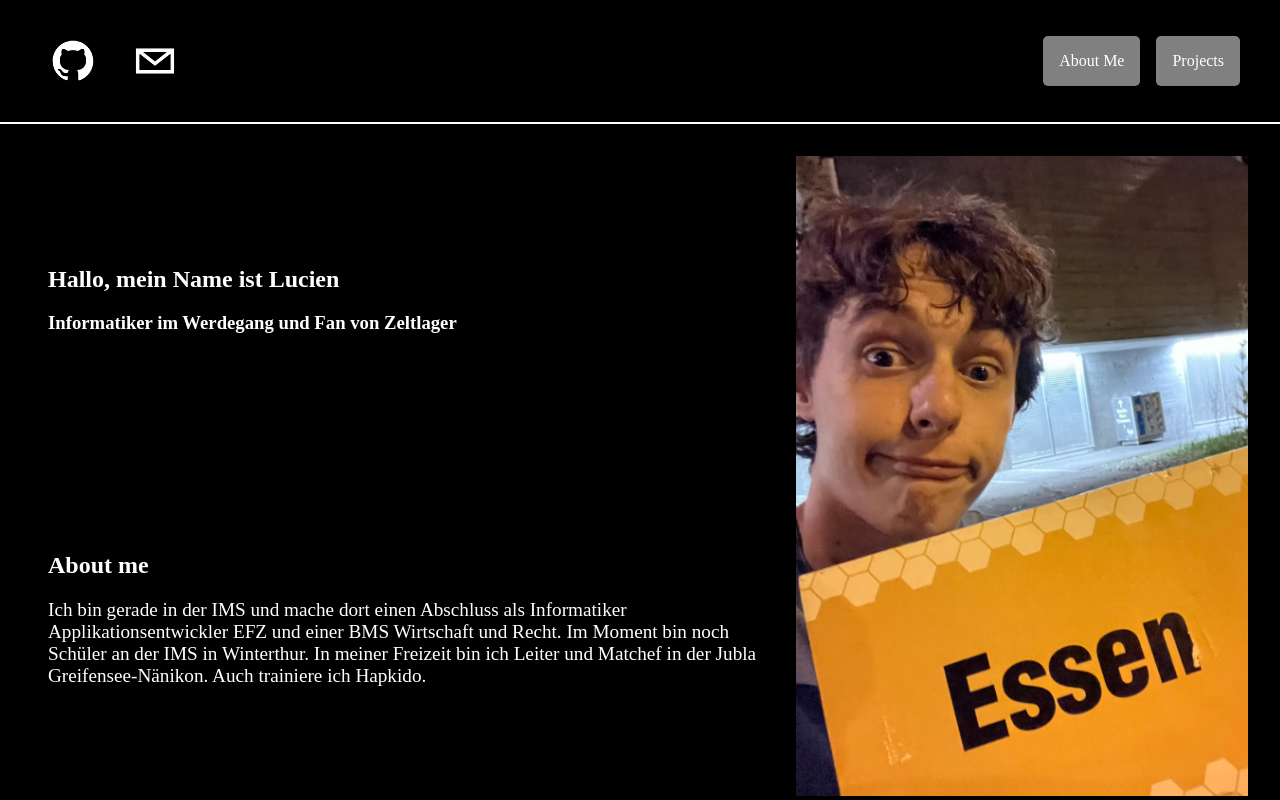
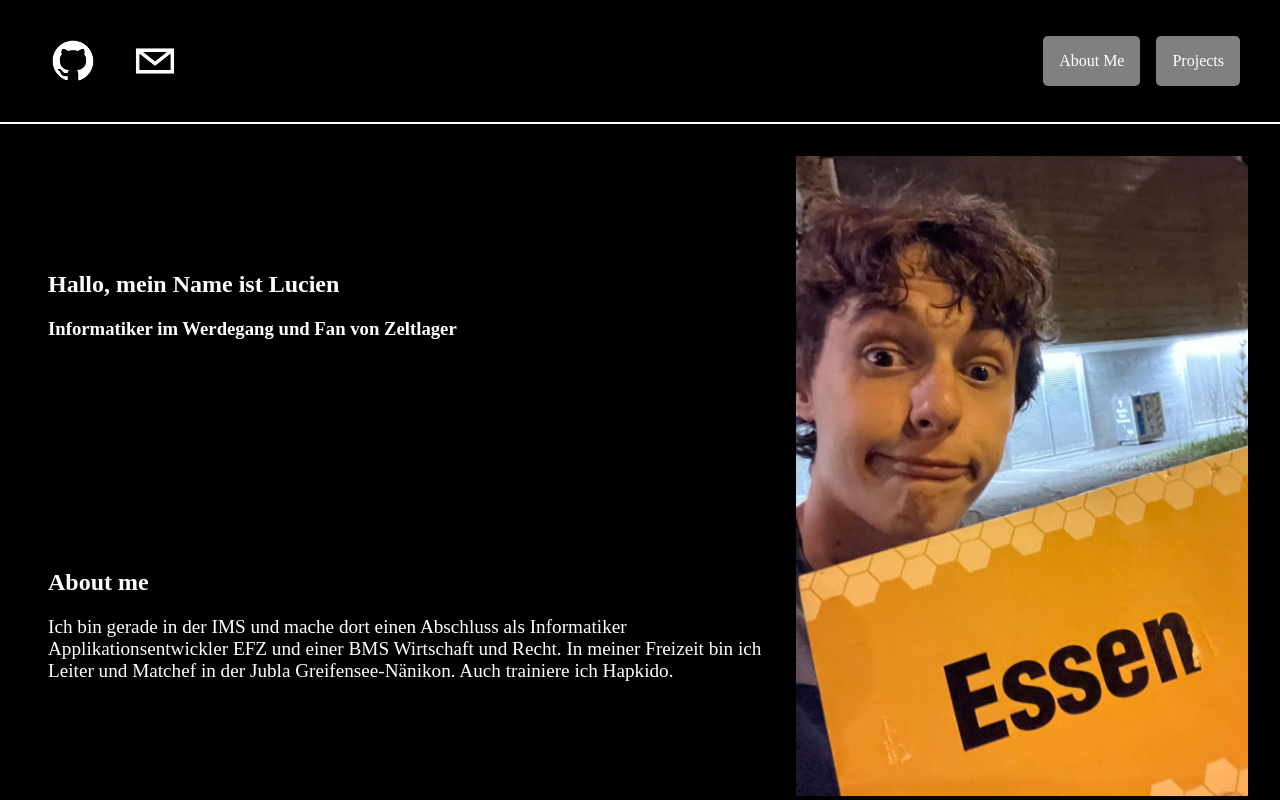
Before and after one commit to Mangorix2/Portfolio, a React (Vite) app: page / in a window 1280 px wide. Shown: the top 800 px of the page. Built offline with nearby package versions, Linux system fonts and the light colour scheme.

Commit message:
Simplify about me section in App.jsx
Removed redundant text in the about me section.

```diff
--- a/src/App.jsx
+++ b/src/App.jsx
@@ -28,9 +28,7 @@ function App() {
                         <div className="sousitem">
                             <h1 id="aboutMe">About me</h1>
                             <p>Ich bin gerade in der IMS und mache dort einen Abschluss als Informatiker
-                                Applikationsentwickler EFZ und einer BMS Wirtschaft und Recht. Im Moment bin noch
-                                Schüler an der IMS in
-                                Winterthur. In meiner Freizeit bin ich Leiter und Matchef in der Jubla
+                                Applikationsentwickler EFZ und einer BMS Wirtschaft und Recht. In meiner Freizeit bin ich Leiter und Matchef in der Jubla
                                 Greifensee-Nänikon. Auch trainiere ich Hapkido.</p>
                         </div>
                     </div>
```
